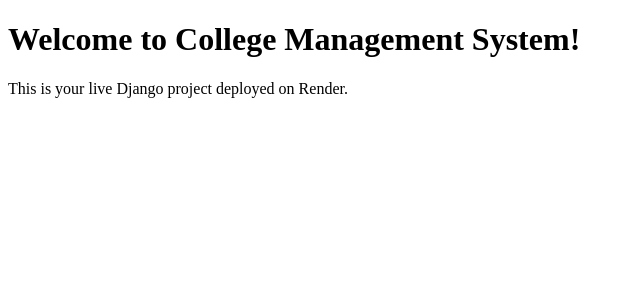
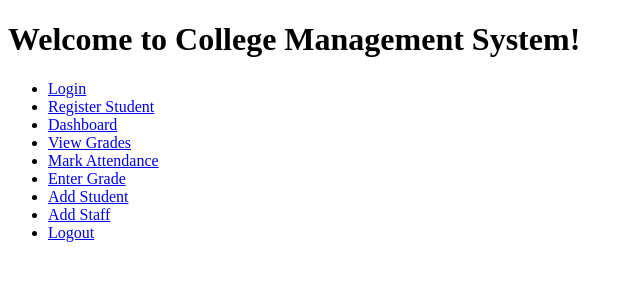
Before and after one commit to shalini3005/cloudproject, a Django app: template core/templates/home.html in a window 1280 px wide. Shown: the top 300 px of the page, without its empty margins (0-640 px from the left). Run offline with Django 3.2, Linux system fonts and the light colour scheme; the template is opened without the code that fills it, so the values that code supplies are empty.

Commit message:
Add homepage with navigation links

```diff
--- a/core/templates/home.html
+++ b/core/templates/home.html
@@ -5,6 +5,16 @@
 </head>
 <body>
     <h1>Welcome to College Management System!</h1>
-    <p>This is your live Django project deployed on Render.</p>
+    <ul>
+        <li><a href="{% url 'login' %}">Login</a></li>
+        <li><a href="{% url 'register_student' %}">Register Student</a></li>
+        <li><a href="{% url 'dashboard' %}">Dashboard</a></li>
+        <li><a href="{% url 'view_grades' %}">View Grades</a></li>
+        <li><a href="{% url 'mark_attendance' %}">Mark Attendance</a></li>
+        <li><a href="{% url 'enter_grade' %}">Enter Grade</a></li>
+        <li><a href="{% url 'add_student' %}">Add Student</a></li>
+        <li><a href="{% url 'add_staff' %}">Add Staff</a></li>
+        <li><a href="{% url 'logout' %}">Logout</a></li>
+    </ul>
 </body>
 </html>
```
